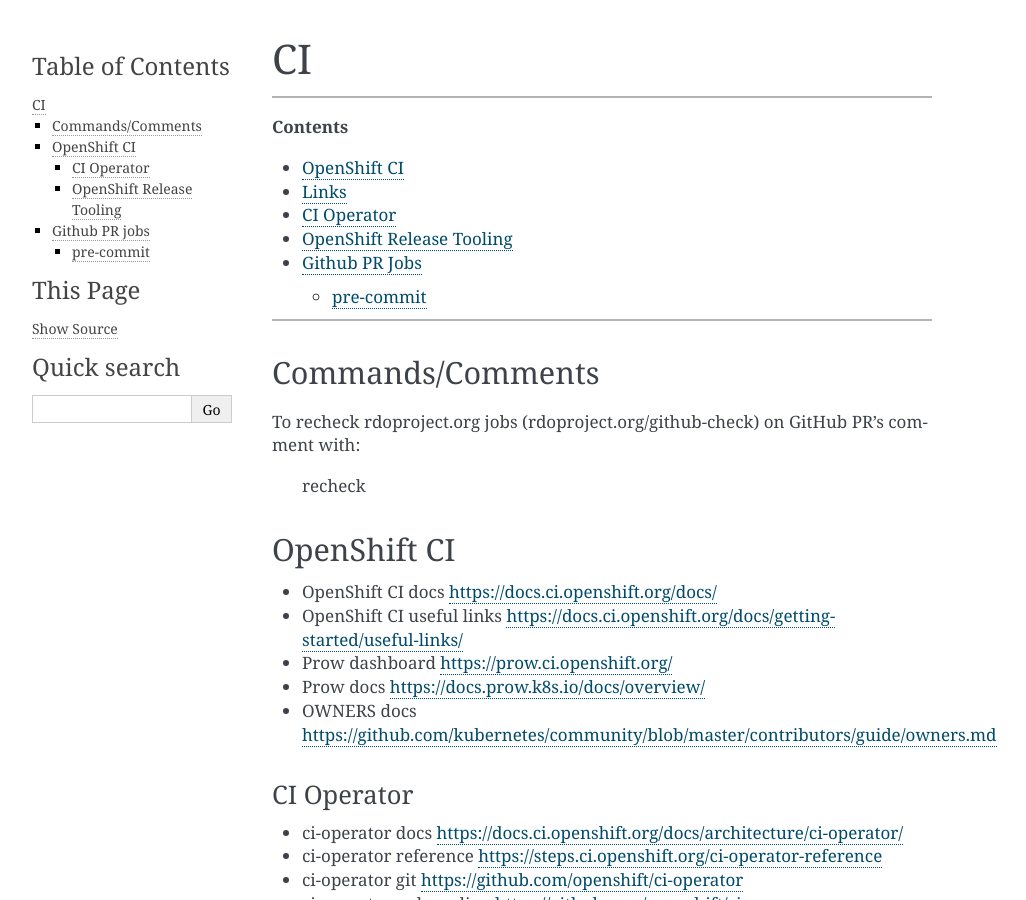
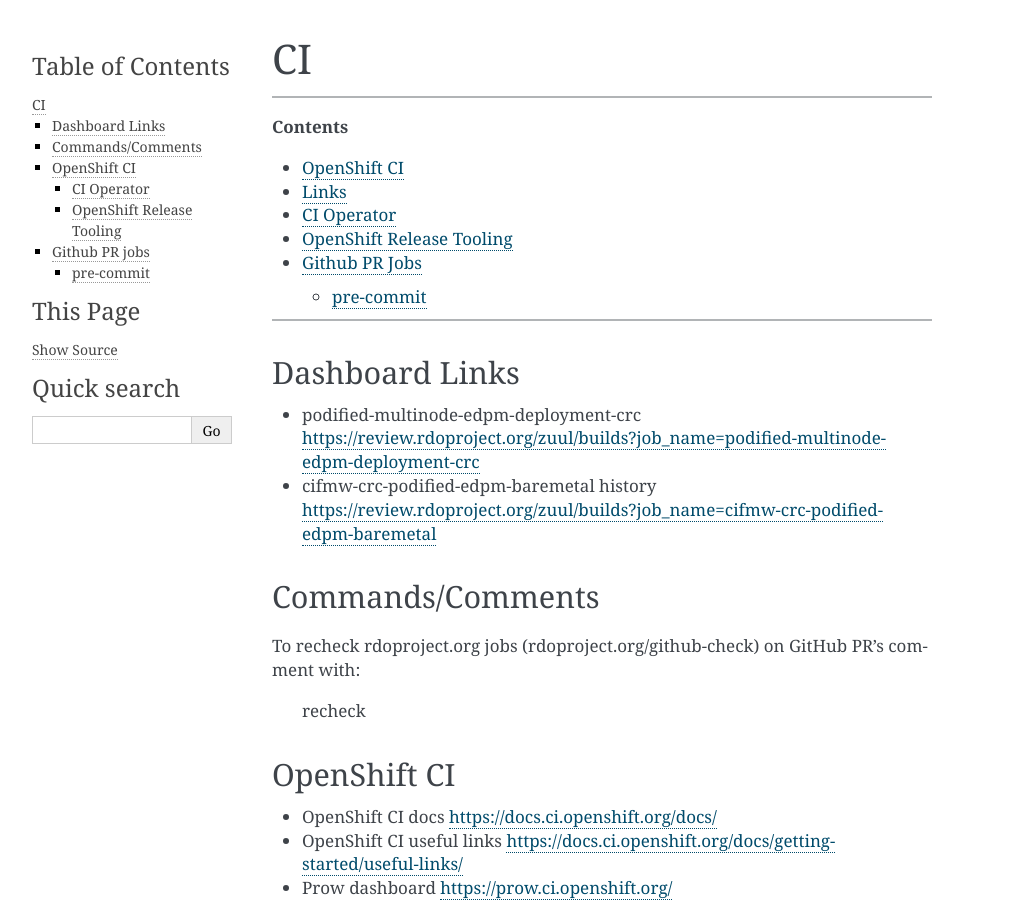
Before and after one commit to slagle/osp-ng, a Sphinx documentation site: the page built from docs/ci.md, in a window 1280 px wide and 900 px high. Shown: the whole window, without its empty margins (148-1174 px from the left). Built offline with Sphinx 7.4.7, drawn with Linux system fonts in a browser that asks for light colours.

Commit message:
Add Dashboard Links
Signed-off-by: James Slagle <jslagle@redhat.com>

```diff
--- a/docs/ci.md
+++ b/docs/ci.md
@@ -12,6 +12,11 @@
   * [pre-commit](#pre-commit)
 
 ***
+
+## Dashboard Links
+
+* podified-multinode-edpm-deployment-crc <https://review.rdoproject.org/zuul/builds?job_name=podified-multinode-edpm-deployment-crc>
+* cifmw-crc-podified-edpm-baremetal history <https://review.rdoproject.org/zuul/builds?job_name=cifmw-crc-podified-edpm-baremetal>
 
 ## Commands/Comments
 
```
